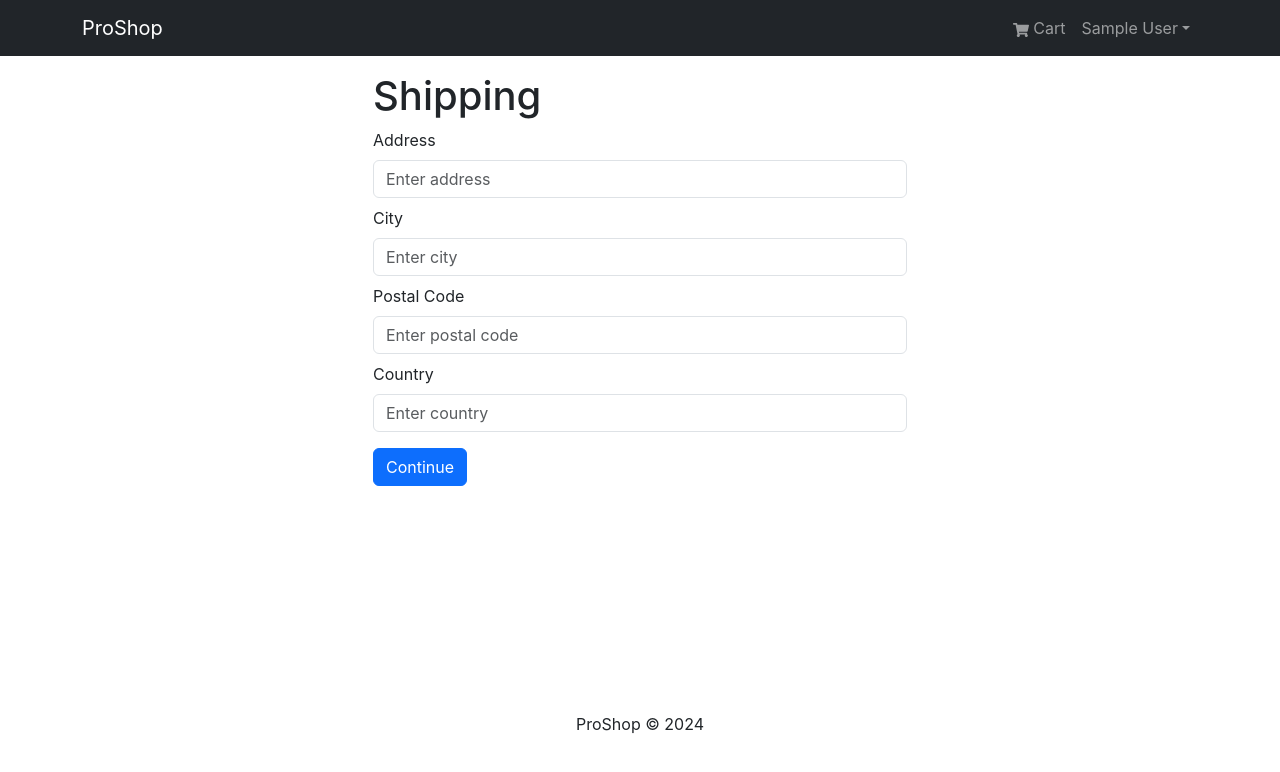
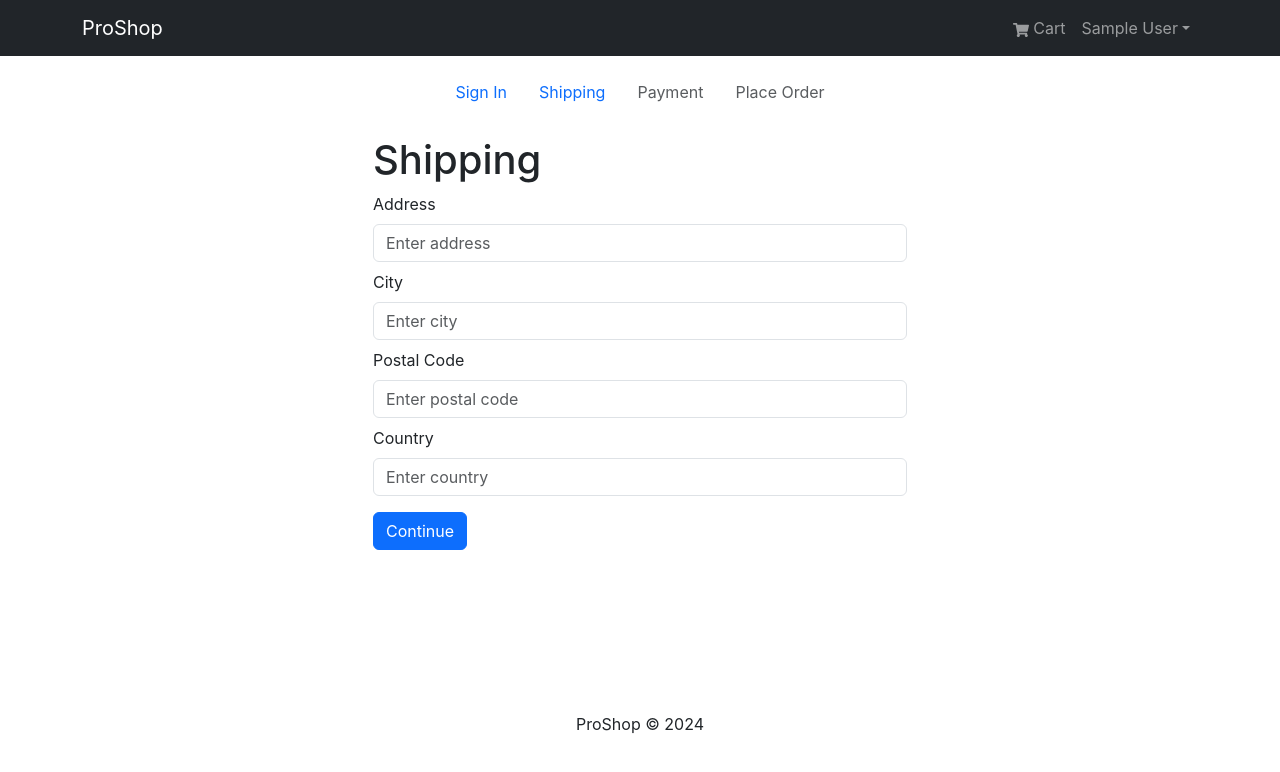
Before and after one commit to RaulGonzal/mern-v2, a React (Create React App) app in the folder frontend/: page /shipping in a window 1280 px wide. Shown: the top 772 px of the page. Built offline with nearby package versions, Linux system fonts and the light colour scheme; sample sign-in values are in the browser's storage.

Commit message:
checkout steps

```diff
--- /dev/null
+++ b/frontend/src/components/CheckoutSteps.jsx
@@ -0,0 +1,52 @@
+import React from 'react'
+import { Nav } from 'react-bootstrap'
+import { LinkContainer } from 'react-router-bootstrap'
+import { NavLink } from 'react-router-dom'
+
+const CheckoutSteps = ({step1, step2, step3, step4}) => {
+  return (
+    <Nav className='justify-content-center mb-4'>
+        <Nav.Item>
+            {step1 ? (
+                <LinkContainer to='/login'>
+                    <Nav.Link>Sign In</Nav.Link>
+                </LinkContainer>
+            ) : (
+                <Nav.Link disabled>Sign In</Nav.Link>
+            )}
+        </Nav.Item>
+
+        <Nav.Item>
+            {step2 ? (
+                <LinkContainer to='/shipping'>
+                    <Nav.Link>Shipping</Nav.Link>
+                </LinkContainer>
+            ) : (
+                <Nav.Link disabled>Shipping</Nav.Link>
+            )}
+        </Nav.Item>
+
+        <Nav.Item>
+            {step3 ? (
+                <LinkContainer to='/payment'>
+                    <Nav.Link>Payment</Nav.Link>
+                </LinkContainer>
+            ) : (
+                <Nav.Link disabled>Payment</Nav.Link>
+            )}
+        </Nav.Item>
+
+        <Nav.Item>
+            {step4 ? (
+                <LinkContainer to='/placeorder'>
+                    <Nav.Link>Place Order</Nav.Link>
+                </LinkContainer>
+            ) : (
+                <Nav.Link disabled>Place Order</Nav.Link>
+            )}
+        </Nav.Item>
+    </Nav>
+  )
+}
+
+export default CheckoutSteps
--- a/frontend/src/screens/ShippingScreen.jsx
+++ b/frontend/src/screens/ShippingScreen.jsx
@@ -5,7 +5,7 @@
 import {useDispatch, useSelector } from 'react-redux'
 import { useNavigate } from 'react-router-dom'
 import { saveShippingAddress } from '../slices/cartSlice'
-
+import CheckoutSteps from '../components/CheckoutSteps'
 
 
 const ShippingScreen = () => {
@@ -28,6 +28,8 @@
 
   return (
     <FormContainer>
+        <CheckoutSteps step1 step2 />
+
         <h1>Shipping</h1>
 
         <Form onSubmit={submitHandler}>
```
